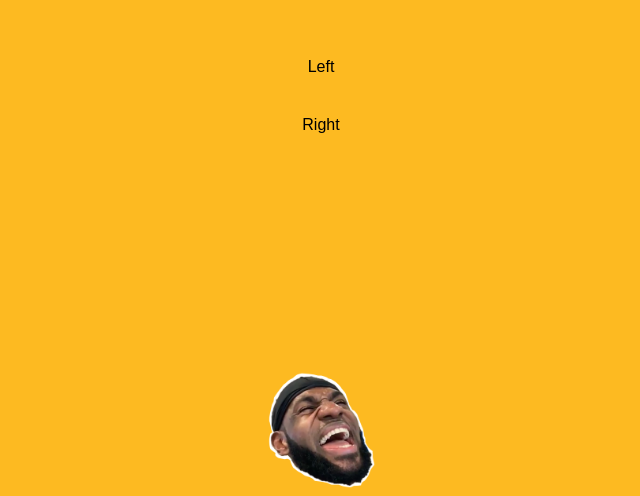
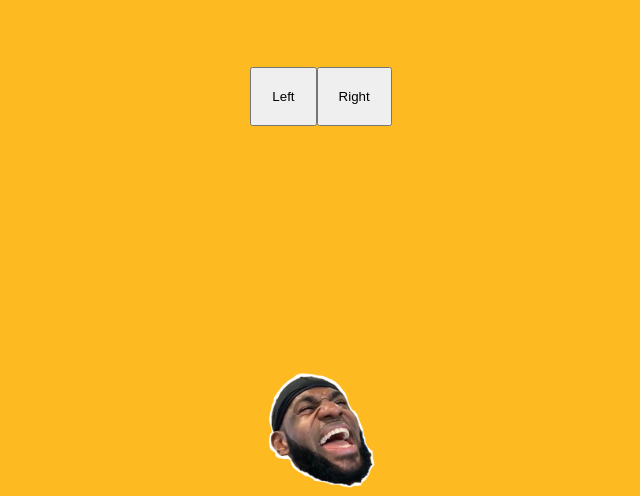
Before and after one commit to alexw14/TacoTuesday, a React (Create React App) app in the folder client/: page /gamepage in a window 1280 px wide. Shown: the part 304-800 px from the top of the page, without its empty margins (319-959 px from the left). Built offline with nearby package versions, Linux system fonts and the light colour scheme.

Commit message:
change move left and move right divs to buttons

```diff
--- a/client/src/components/LeBronHeadSlider/LeBronHeadSlider.jsx
+++ b/client/src/components/LeBronHeadSlider/LeBronHeadSlider.jsx
@@ -6,7 +6,7 @@ const LeBronHeadSlider = (props) => {
 
     return (
         <div>
-            <div onClick={() => props.handleMoveLeft()} style={{ cursor: 'pointer', padding: '20px' }}> Left </div>
+            <button onClick={() => props.handleMoveLeft()} style={{ cursor: 'pointer', padding: '20px' }}> Left </button>
             <div
                 className="LebronHeadSlider"
                 style={{ transform: `translate(${props.pos}px, 0px)` }}
@@ -15,7 +15,7 @@ const LeBronHeadSlider = (props) => {
                     src={MainLebronHead}
                 />
             </div>
-            <div onClick={() => props.handleMoveRight()} style={{ cursor: 'pointer', padding: '20px' }}> Right </div>
+            <button onClick={() => props.handleMoveRight()} style={{ cursor: 'pointer', padding: '20px' }}> Right </button>
         </div>
     );
 };
--- a/client/src/pages/GamePage/GamePage.jsx
+++ b/client/src/pages/GamePage/GamePage.jsx
@@ -9,12 +9,12 @@ class GamePage extends Component {
     }
 
     handleMoveLeft = () => {
-        let newPos = this.state.pos - 5;
+        let newPos = this.state.pos - 10;
         this.setState({ pos: newPos });
     }
 
     handleMoveRight = () => {
-        let newPos = this.state.pos + 5;
+        let newPos = this.state.pos + 10;
         this.setState({ pos: newPos });
     }
 
```
